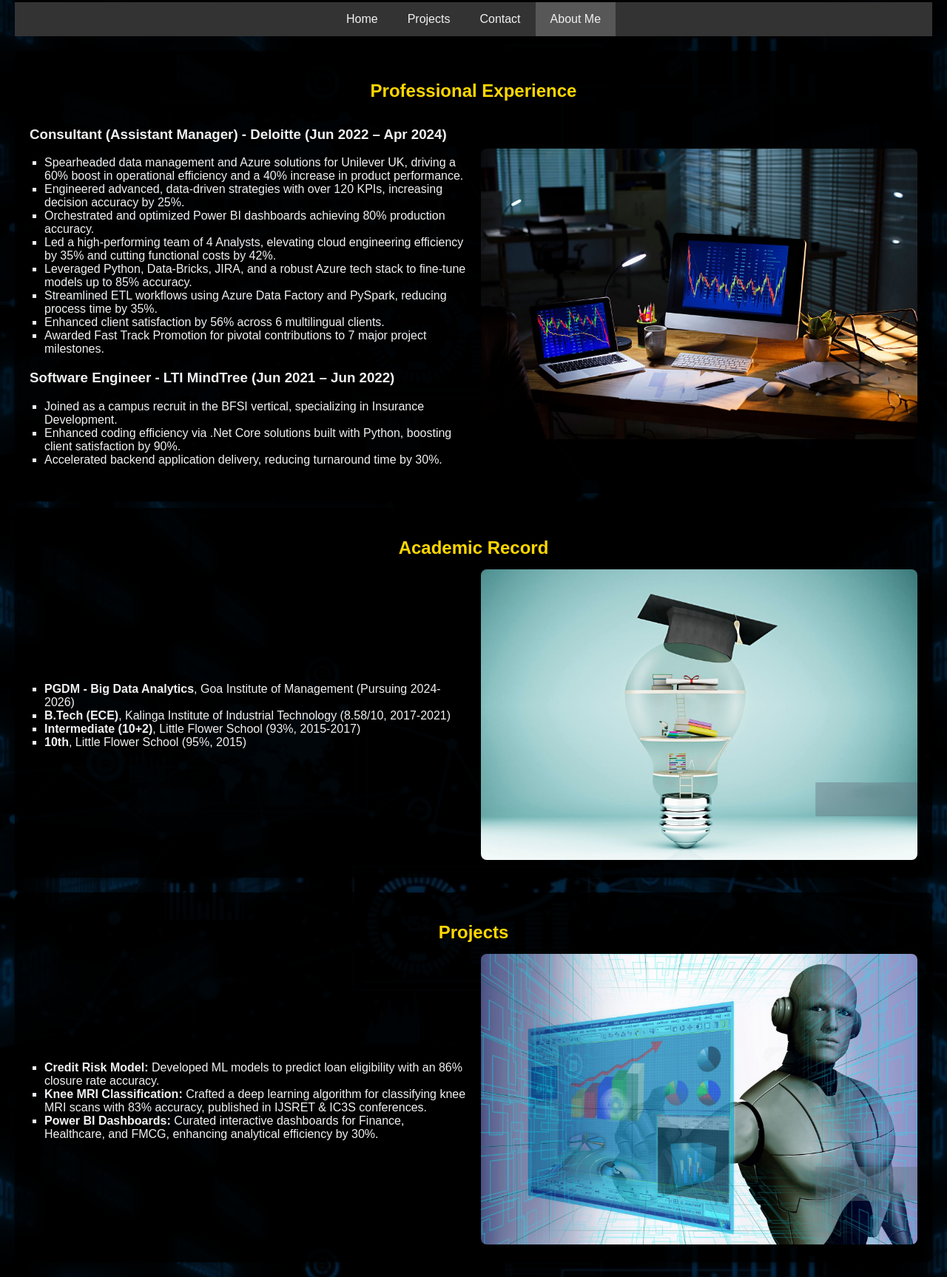
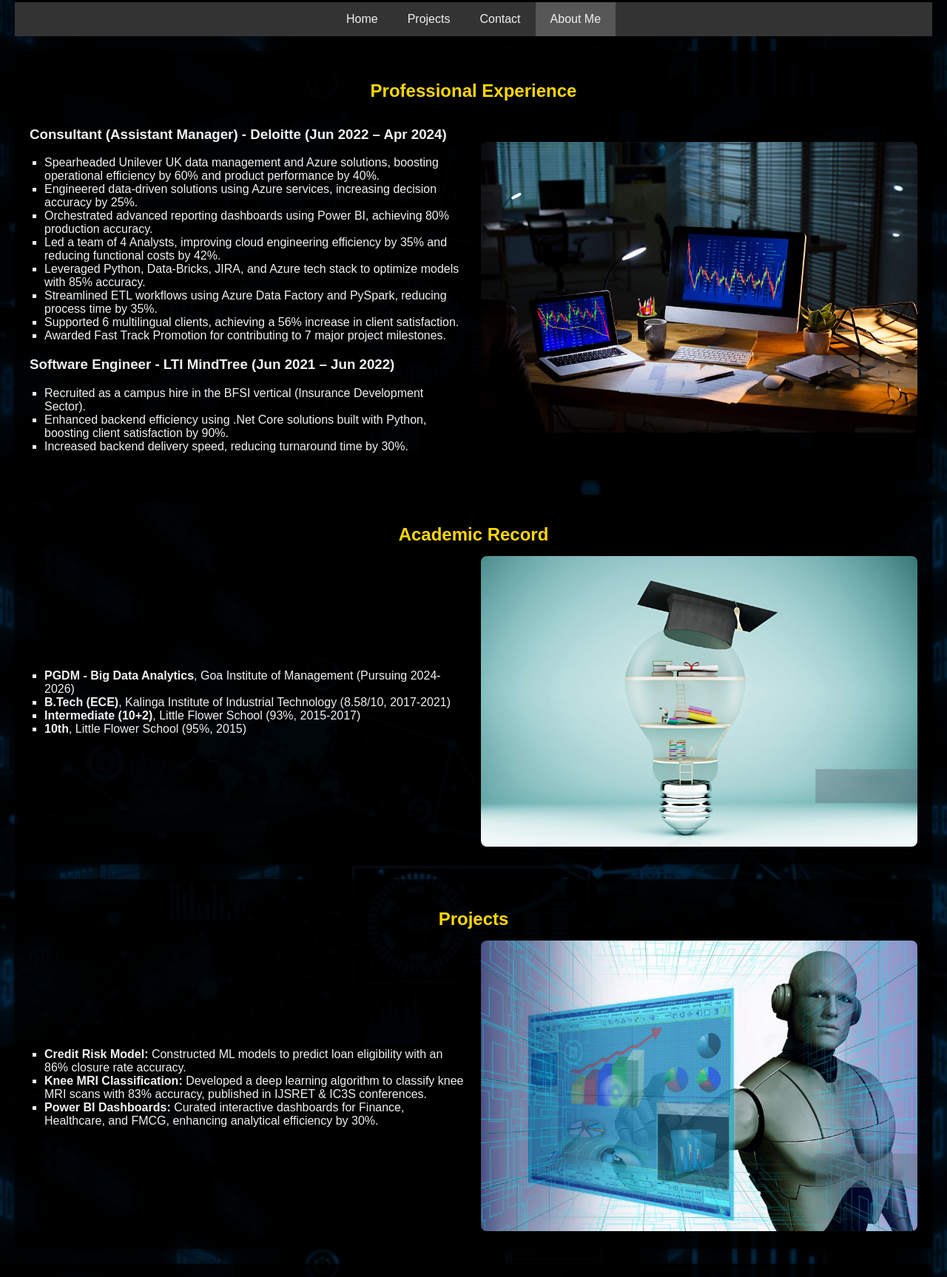
Before and after one commit to rishipandey2403/RishiPandey-Portfolio, a plain HTML site: page details.html in a window 1280 px wide. Shown: the part 122-1849 px from the top of the page at 74% size. Drawn offline with Linux system fonts and the light colour scheme.

Commit message:
details 21

```diff
--- a/details.html
+++ b/details.html
@@ -6,11 +6,13 @@
     <meta name="viewport" content="width=device-width, initial-scale=1.0">
     <link rel="stylesheet" href="Styling.css">
     <style>
-    /* Additional styles specific to the details page */
+        /* Base Styles */
         body {
+            margin: 0;
+            font-family: Arial, sans-serif;
+            color: #f1f1f1;
             background: url('assets/bg.jpg') no-repeat center center fixed;
             background-size: cover;
-      color: #f1f1f1;
         }
         .overlay {
             background-color: rgba(0, 0, 0, 0.75);
@@ -120,24 +122,26 @@
     <div class="section">
       <h2>Professional Experience</h2>
       <div class="flex-section">
-        <div class="flex-text content">
+        <div class="flex-text">
+          <div class="content">
             <h3>Consultant (Assistant Manager) - Deloitte (Jun 2022 – Apr 2024)</h3>
             <ul>
-            <li>Spearheaded data management and Azure solutions for Unilever UK, driving a 60% boost in operational efficiency and a 40% increase in product performance.</li>
-            <li>Engineered advanced, data-driven strategies with over 120 KPIs, increasing decision accuracy by 25%.</li>
-            <li>Orchestrated and optimized Power BI dashboards achieving 80% production accuracy.</li>
-            <li>Led a high-performing team of 4 Analysts, elevating cloud engineering efficiency by 35% and cutting functional costs by 42%.</li>
-            <li>Leveraged Python, Data-Bricks, JIRA, and a robust Azure tech stack to fine-tune models up to 85% accuracy.</li>
+              <li>Spearheaded Unilever UK data management and Azure solutions, boosting operational efficiency by 60% and product performance by 40%.</li>
+              <li>Engineered data-driven solutions using Azure services, increasing decision accuracy by 25%.</li>
+              <li>Orchestrated advanced reporting dashboards using Power BI, achieving 80% production accuracy.</li>
+              <li>Led a team of 4 Analysts, improving cloud engineering efficiency by 35% and reducing functional costs by 42%.</li>
+              <li>Leveraged Python, Data-Bricks, JIRA, and Azure tech stack to optimize models with 85% accuracy.</li>
               <li>Streamlined ETL workflows using Azure Data Factory and PySpark, reducing process time by 35%.</li>
-            <li>Enhanced client satisfaction by 56% across 6 multilingual clients.</li>
-            <li>Awarded Fast Track Promotion for pivotal contributions to 7 major project milestones.</li>
+              <li>Supported 6 multilingual clients, achieving a 56% increase in client satisfaction.</li>
+              <li>Awarded Fast Track Promotion for contributing to 7 major project milestones.</li>
             </ul>
             <h3>Software Engineer - LTI MindTree (Jun 2021 – Jun 2022)</h3>
             <ul>
-            <li>Joined as a campus recruit in the BFSI vertical, specializing in Insurance Development.</li>
-            <li>Enhanced coding efficiency via .Net Core solutions built with Python, boosting client satisfaction by 90%.</li>
-            <li>Accelerated backend application delivery, reducing turnaround time by 30%.</li>
+              <li>Recruited as a campus hire in the BFSI vertical (Insurance Development Sector).</li>
+              <li>Enhanced backend efficiency using .Net Core solutions built with Python, boosting client satisfaction by 90%.</li>
+              <li>Increased backend delivery speed, reducing turnaround time by 30%.</li>
             </ul>
+          </div>
         </div>
         <div class="flex-image">
           <img src="assets/Img_1.jpg" alt="Professional Experience">
@@ -149,13 +153,15 @@
     <div class="section">
       <h2>Academic Record</h2>
       <div class="flex-section">
-        <div class="flex-text content">
+        <div class="flex-text">
+          <div class="content">
             <ul>
               <li><strong>PGDM - Big Data Analytics</strong>, Goa Institute of Management (Pursuing 2024-2026)</li>
               <li><strong>B.Tech (ECE)</strong>, Kalinga Institute of Industrial Technology (8.58/10, 2017-2021)</li>
               <li><strong>Intermediate (10+2)</strong>, Little Flower School (93%, 2015-2017)</li>
               <li><strong>10th</strong>, Little Flower School (95%, 2015)</li>
             </ul>
+          </div>
         </div>
         <div class="flex-image">
           <img src="assets/Img_2.jpg" alt="Academic Record">
@@ -167,12 +173,14 @@
     <div class="section">
       <h2>Projects</h2>
       <div class="flex-section">
-        <div class="flex-text content">
+        <div class="flex-text">
+          <div class="content">
             <ul>
-            <li><strong>Credit Risk Model:</strong> Developed ML models to predict loan eligibility with an 86% closure rate accuracy.</li>
-            <li><strong>Knee MRI Classification:</strong> Crafted a deep learning algorithm for classifying knee MRI scans with 83% accuracy, published in IJSRET & IC3S conferences.</li>
+              <li><strong>Credit Risk Model:</strong> Constructed ML models to predict loan eligibility with an 86% closure rate accuracy.</li>
+              <li><strong>Knee MRI Classification:</strong> Developed a deep learning algorithm to classify knee MRI scans with 83% accuracy, published in IJSRET & IC3S conferences.</li>
               <li><strong>Power BI Dashboards:</strong> Curated interactive dashboards for Finance, Healthcare, and FMCG, enhancing analytical efficiency by 30%.</li>
             </ul>
+          </div>
         </div>
         <div class="flex-image">
           <img src="assets/Img_3.jpg" alt="Projects">
@@ -184,14 +192,16 @@
     <div class="section">
       <h2>Certifications & Achievements</h2>
       <div class="flex-section">
-        <div class="flex-text content">
+        <div class="flex-text">
+          <div class="content">
             <ul>
-            <li>Published Research Papers in IJSRET & IC3S on Machine Learning and Computer Vision (2020-2022).</li>
+              <li>Published Research Papers in IJSRET & IC3S on ML and Computer Vision (2020-2022).</li>
               <li>Tata Motors Golden Jubilee Scholarship for academic excellence (2015-2021).</li>
               <li>Certifications in SQL, CNN, Deep Learning, Google Advanced Data Analytics, SAP, AWS (2019-2024).</li>
               <li>Financial Modelling & Valuation, Algorithmic Trading (2023-2024).</li>
               <li>OCAJP - Oracle Certified Associate Java Programmer (2019).</li>
             </ul>
+          </div>
         </div>
         <div class="flex-image">
           <img src="assets/Img_4.jpg" alt="Certifications & Achievements">
@@ -202,24 +212,40 @@
     <!-- Core Competencies Section -->
     <div class="section">
       <h2>Core Competencies</h2>
+      <div class="flex-section">
+        <div class="flex-text">
           <div class="content">
             <ul>
               <li><strong>Software Packages/Tools:</strong> Tableau, Power BI, Azure, Colab, TensorFlow, Keras, Scikit-Learn, ML Ops, Matplotlib, Seaborn.</li>
-          <li><strong>Programming Languages:</strong> Python, PySpark, SQL, C, JAVA, R, C++.</li>
+              <li><strong>Programming:</strong> Python, PySpark, SQL, C, JAVA, R, C++.</li>
             </ul>
+          </div>
+        </div>
+        <div class="flex-image">
+          <!-- New image for Core Competencies -->
+          <img src="assets/Img_5.jpg" alt="Core Competencies">
+        </div>
       </div>
     </div>
 
     <!-- Extra-Curricular Activities Section -->
     <div class="section">
       <h2>Extra-Curricular Activities</h2>
+      <div class="flex-section">
+        <div class="flex-text">
           <div class="content">
             <ul>
-          <li>Delegate in DISEC representing Russia in KIIT International Model United Nations (2020).</li>
+              <li>Delegate in the DISEC committee representing Russia in KIIT International Model United Nations (2020).</li>
               <li>Bronze Medalist in Regional/State Level Swimming Championships (2014, 2015).</li>
               <li>Active Volunteer with Rotary Club International & Fund Raiser for Hemophilia Federation of India (2012-Present).</li>
               <li>Senior Diploma in Spanish Guitar and Diploma in Art (2010-2014).</li>
             </ul>
+          </div>
+        </div>
+        <div class="flex-image">
+          <!-- New image for Extra-Curricular Activities -->
+          <img src="assets/Img_6.jpg" alt="Extra-Curricular Activities">
+        </div>
       </div>
     </div>
 
```
Lines whose indentation alone changed are shown as unchanged.
